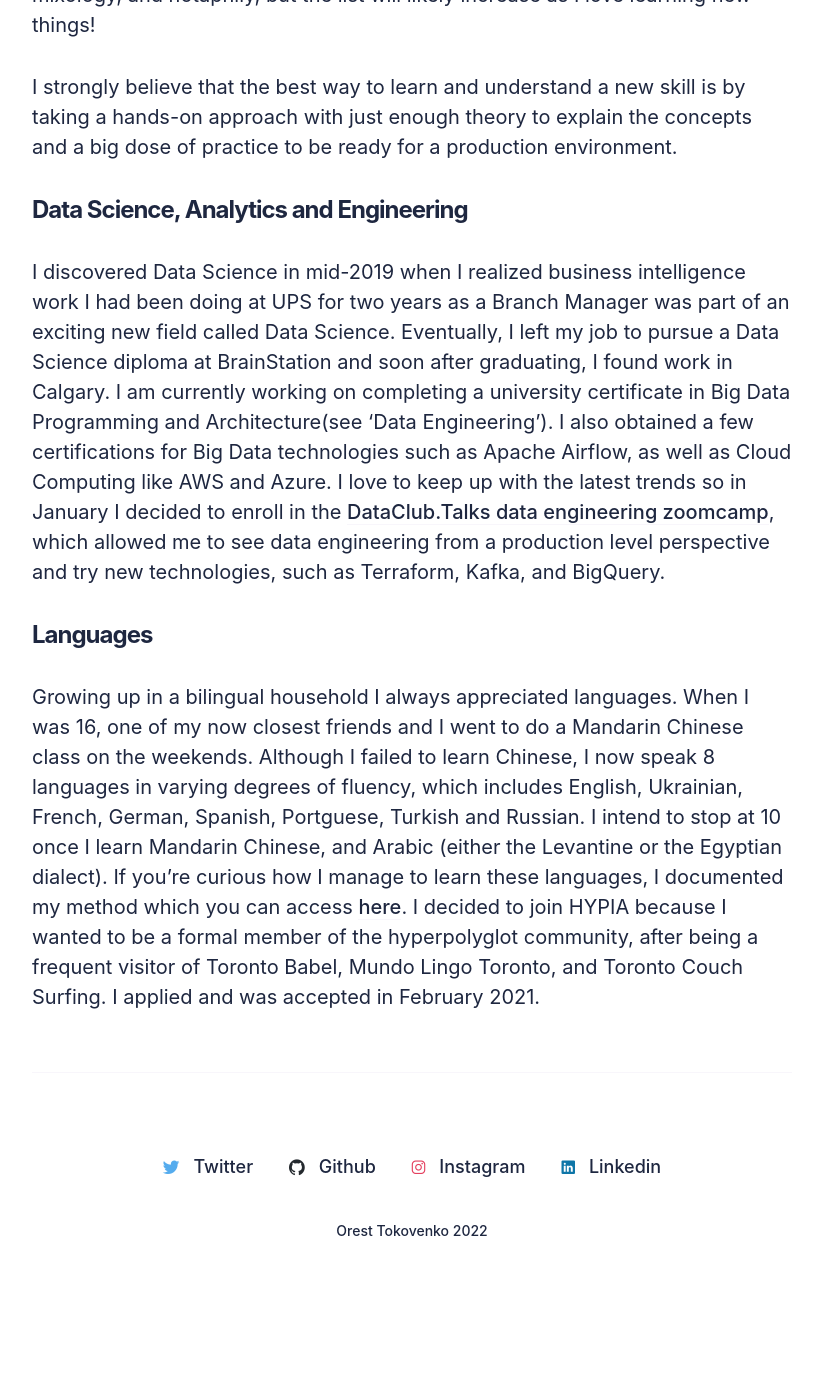
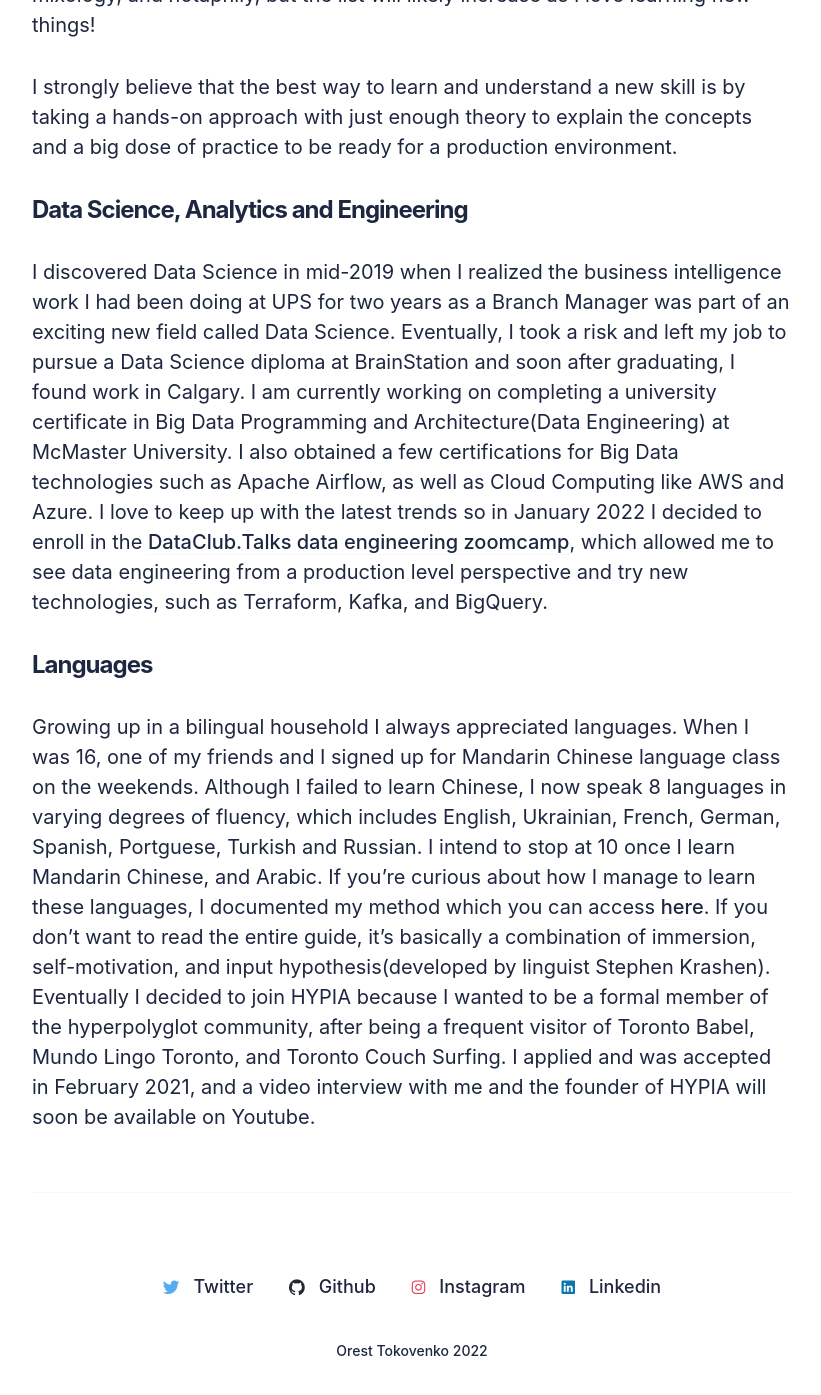
Before and after one commit to oresttokovenko/oresttokovenko.github.io, a Jekyll site: the page built from _pages/about.md, in a window 1280 px wide and 1400 px high, scrolled down 1232 px. Shown: the top 1395 px of the window, without its empty margins (228-1049 px from the left). Built offline with Jekyll 4.4.1, drawn with Linux system fonts in a browser that asks for light colours; nearby versions of some CDN libraries; before the commit the page ends 2541 px from its top, so only the background shows below that.

Commit message:
post update

```diff
--- a/_pages/about.md
+++ b/_pages/about.md
@@ -13,11 +13,11 @@
 
 ### Data Science, Analytics and Engineering
 
-I discovered Data Science in mid-2019 when I realized business intelligence work I had been doing at UPS for two years as a Branch Manager was part of an exciting new field called Data Science. Eventually, I left my job to pursue a Data Science diploma at BrainStation and soon after graduating, I found work in Calgary. I am currently working on completing a university certificate in Big Data Programming and Architecture(see 'Data Engineering'). I also obtained a few certifications for Big Data technologies such as Apache Airflow, as well as Cloud Computing like AWS and Azure. I love to keep up with the latest trends so in January I decided to enroll in the  [DataClub.Talks data engineering zoomcamp](https://github.com/DataTalksClub/data-engineering-zoomcamp), which allowed me to see data engineering from a production level perspective and try new technologies, such as Terraform, Kafka, and BigQuery.
+I discovered Data Science in mid-2019 when I realized the business intelligence work I had been doing at UPS for two years as a Branch Manager was part of an exciting new field called Data Science. Eventually, I took a risk and left my job to pursue a Data Science diploma at BrainStation and soon after graduating, I found work in Calgary. I am currently working on completing a university certificate in Big Data Programming and Architecture(Data Engineering) at McMaster University. I also obtained a few certifications for Big Data technologies such as Apache Airflow, as well as Cloud Computing like AWS and Azure. I love to keep up with the latest trends so in January 2022 I decided to enroll in the [DataClub.Talks data engineering zoomcamp](https://github.com/DataTalksClub/data-engineering-zoomcamp), which allowed me to see data engineering from a production level perspective and try new technologies, such as Terraform, Kafka, and BigQuery.
 
 ### Languages
 
-Growing up in a bilingual household I always appreciated languages. When I was 16, one of my now closest friends and I went to do a Mandarin Chinese class on the weekends. Although I failed to learn Chinese, I now speak 8 languages in varying degrees of fluency, which includes English, Ukrainian, French, German, Spanish, Portguese, Turkish and Russian. I intend to stop at 10 once I learn Mandarin Chinese, and Arabic (either the Levantine or the Egyptian dialect). If you're curious how I manage to learn these languages, I documented my method which you can access [here](https://github.com/oresttokovenko/Guide-How-I-Learn-Languages). I decided to join HYPIA because I wanted to be a formal member of the hyperpolyglot community, after being a frequent visitor of Toronto Babel, Mundo Lingo Toronto, and Toronto Couch Surfing. I applied and was accepted in February 2021.
+Growing up in a bilingual household I always appreciated languages. When I was 16, one of my friends and I signed up for Mandarin Chinese language class on the weekends. Although I failed to learn Chinese, I now speak 8 languages in varying degrees of fluency, which includes English, Ukrainian, French, German, Spanish, Portguese, Turkish and Russian. I intend to stop at 10 once I learn Mandarin Chinese, and Arabic. If you're curious about how I manage to learn these languages, I documented my method which you can access [here](https://github.com/oresttokovenko/Guide-How-I-Learn-Languages). If you don't want to read the entire guide, it's basically a combination of immersion, self-motivation, and input hypothesis(developed by linguist Stephen Krashen). Eventually I decided to join HYPIA because I wanted to be a formal member of the hyperpolyglot community, after being a frequent visitor of Toronto Babel, Mundo Lingo Toronto, and Toronto Couch Surfing. I applied and was accepted in February 2021, and a video interview with me and the founder of HYPIA will soon be available on Youtube.
 
 [//]: # (Below is a video of me interviewing the Founder of [HYPIA]&#40;https://www.polyglotassociation.org&#41;.)
 
```
